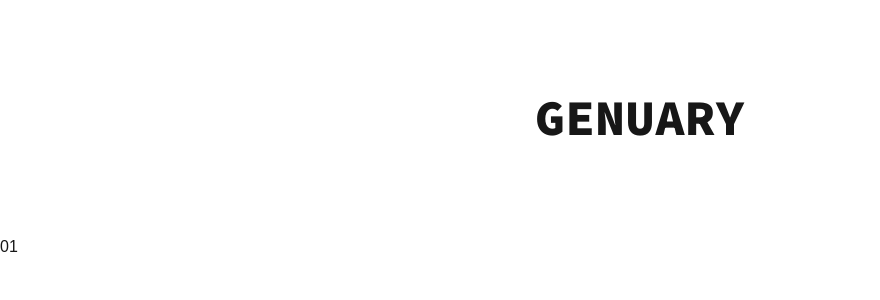
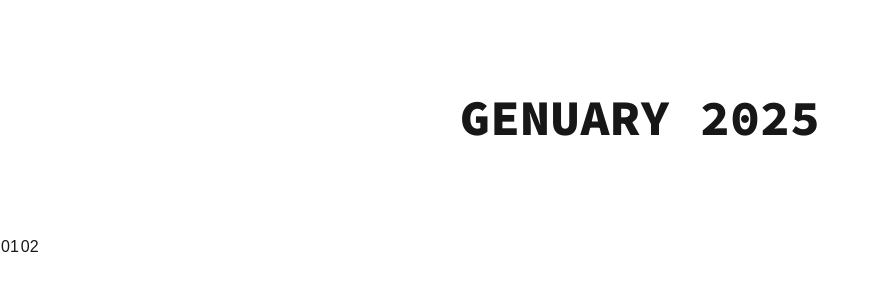
Before and after one commit to theaaron/genuary-25, a Next.js app: page / in a window 1280 px wide. Shown: the top 300 px of the page, without its empty margins (0-880 px from the left). Built offline with nearby package versions, Linux system fonts and the light colour scheme.

Commit message:
removed placeholders
Signed-off-by: aaron <aaron.a@me.com>

```diff
--- a/src/app/page.tsx
+++ b/src/app/page.tsx
@@ -4,19 +4,12 @@ import '@/app/globals.css';
 export default function Home() {
   return (
     <div>
-      <div className="main-title source-code-pro-800">
-        <h1>GENUARY</h1>
+      <div className="title-area">
+        <h1 className="main-title">GENUARY 2025</h1>
       </div>
       <div className="grid grid-cols-3 md:grid-cols-5 gap-4 max-w-4xl mx-auto p-4">
-        <Link href="/01" className="aspect-square w-full flex items-center justify-center bg-gray-100 hover:bg-gray-200 rounded-lg transition-colors">01</Link>
-        {/* <Link href="/01" className="aspect-square w-full flex items-center justify-center bg-gray-100 hover:bg-gray-200 rounded-lg transition-colors">01</Link>
-        <Link href="/01" className="aspect-square w-full flex items-center justify-center bg-gray-100 hover:bg-gray-200 rounded-lg transition-colors">01</Link>
-        <Link href="/01" className="aspect-square w-full flex items-center justify-center bg-gray-100 hover:bg-gray-200 rounded-lg transition-colors">01</Link>
-        <Link href="/01" className="aspect-square w-full flex items-center justify-center bg-gray-100 hover:bg-gray-200 rounded-lg transition-colors">01</Link>
-        <Link href="/01" className="aspect-square w-full flex items-center justify-center bg-gray-100 hover:bg-gray-200 rounded-lg transition-colors">01</Link>
-        <Link href="/01" className="aspect-square w-full flex items-center justify-center bg-gray-100 hover:bg-gray-200 rounded-lg transition-colors">01</Link>
-        <Link href="/01" className="aspect-square w-full flex items-center justify-center bg-gray-100 hover:bg-gray-200 rounded-lg transition-colors">01</Link>
-        <Link href="/01" className="aspect-square w-full flex items-center justify-center bg-gray-100 hover:bg-gray-200 rounded-lg transition-colors">01</Link> */}
+        <Link href="/01" className="grid-item aspect-square w-full flex items-center justify-center bg-gray-100 hover:bg-gray-200 rounded-lg transition-colors">01</Link>
+        <Link href="/02" className="grid-item aspect-square w-full flex items-center justify-center bg-gray-100 hover:bg-gray-200 rounded-lg transition-colors">02</Link>
       </div>
     </div>
   );
```
